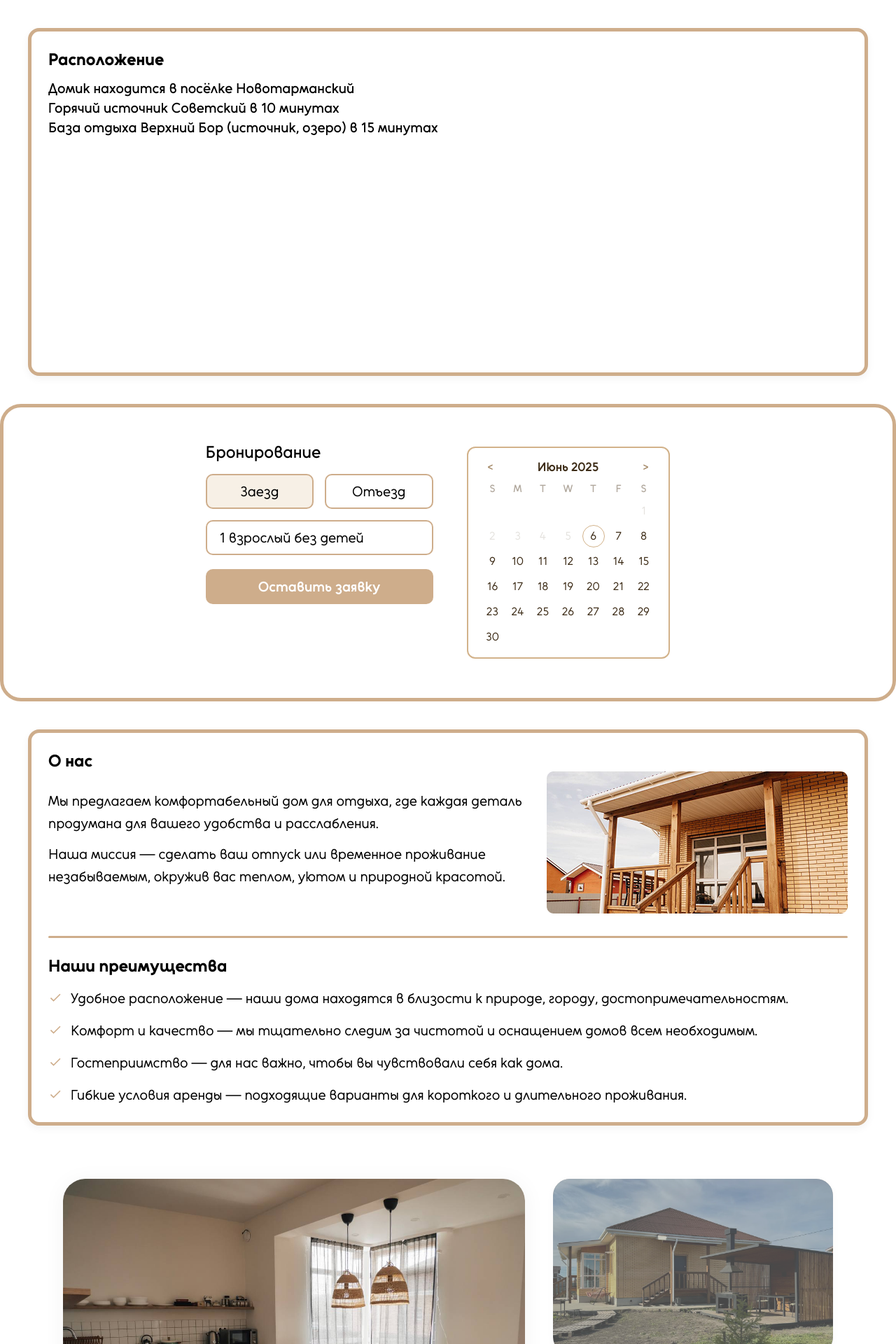
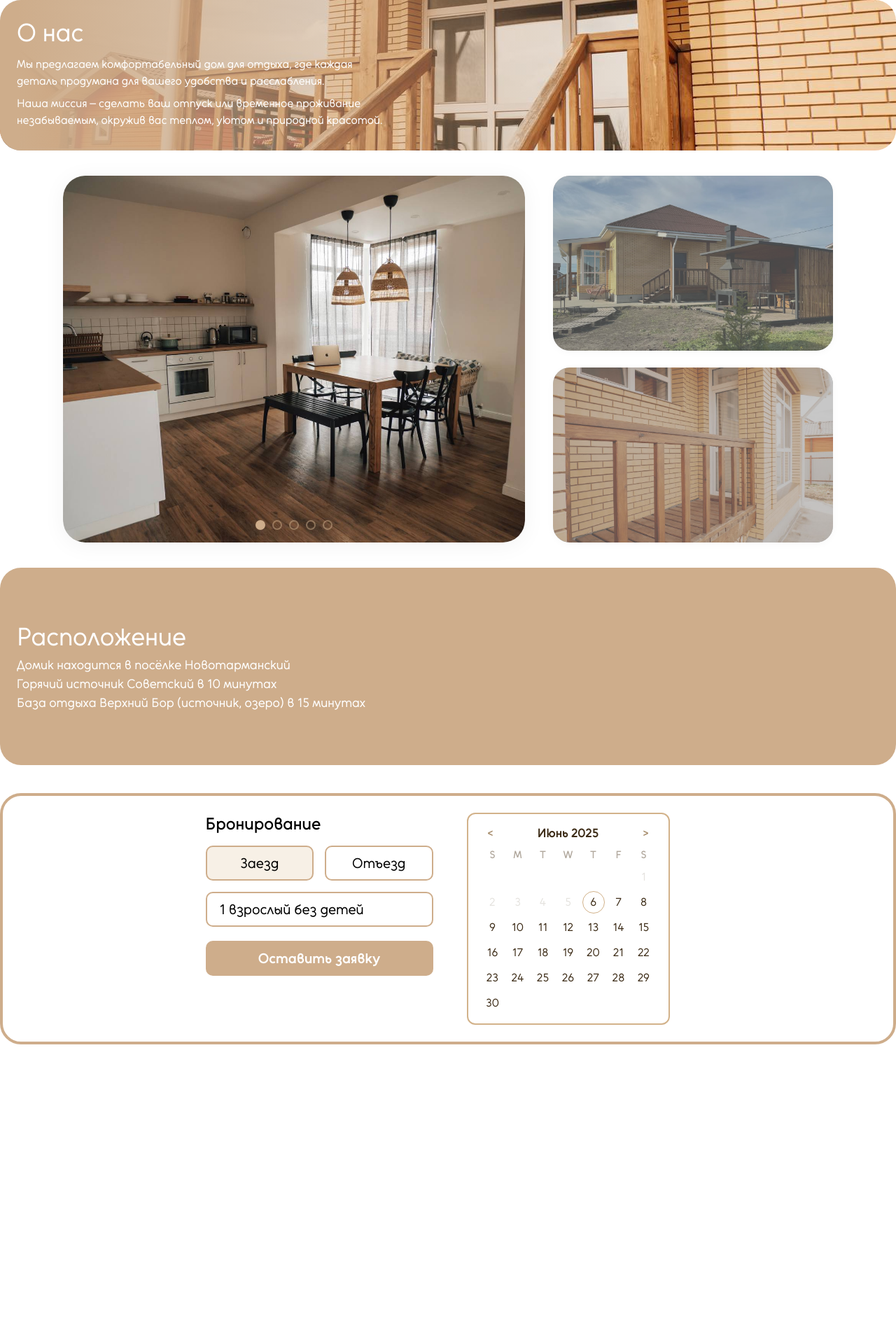
Before and after one commit to dyakovmaksim/novotarmansky, a Nuxt app: page / in a window 1280 px wide. Shown: the top 1920 px of the page at 70% size. After the commit the page ends 1532 px from the top, so only its background shows below. Built offline with nearby package versions, Linux system fonts and the light colour scheme.

Commit message:
components fix

```diff
--- a/components/AboutUs.vue
+++ b/components/AboutUs.vue
@@ -1,237 +1,70 @@
 <template>
-  <div class="about-container">
-    <div class="about-content">
-      <!-- Секция «О нас» -->
-      <h2 class="about-title">О нас</h2>
-      <div class="about-body">
-        <div class="about-text">
-          <p>
-            Мы предлагаем комфортабельный дом для отдыха, где каждая деталь
-            продумана для вашего удобства и расслабления.
-          </p>
-          <p>
-            Наша миссия — сделать ваш отпуск или временное проживание
-            незабываемым, окружив вас теплом, уютом и природной красотой.
-          </p>
-        </div>
-        <div class="about-image-wrapper">
-          <img
-            src="/images/AboutUsPic.png"
-            alt="Дом для отдыха"
-            class="about-image"
-          />
-        </div>
-      </div>
+  <div class="about-component">
+    <!-- Градиентный оверлей поверх фонового изображения -->
+    <div class="gradient-overlay"></div>
 
-      <!-- Разделительная линия -->
-      <div class="advantages-divider"></div>
-
-      <!-- Секция «Наши преимущества» -->
-      <div class="advantages-container">
-        <h2 class="advantages-title">Наши преимущества</h2>
-        <ul class="advantages-list">
-          <li class="advantage-item">
-            <svg
-              class="advantage-icon"
-              width="20"
-              height="20"
-              viewBox="0 0 24 24"
-              fill="none"
-              xmlns="http://www.w3.org/2000/svg"
-            >
-              <path
-                d="M9 16.17L4.83 12L3.41 13.41L9 19L21 7L19.59 5.59L9 16.17Z"
-                fill="currentColor"
-              />
-            </svg>
-            <span
-              >Удобное расположение — наши дома находятся в близости к природе,
-              городу, достопримечательностям.</span
-            >
-          </li>
-          <li class="advantage-item">
-            <svg
-              class="advantage-icon"
-              width="20"
-              height="20"
-              viewBox="0 0 24 24"
-              fill="none"
-              xmlns="http://www.w3.org/2000/svg"
-            >
-              <path
-                d="M9 16.17L4.83 12L3.41 13.41L9 19L21 7L19.59 5.59L9 16.17Z"
-                fill="currentColor"
-              />
-            </svg>
-            <span
-              >Комфорт и качество — мы тщательно следим за чистотой и оснащением
-              домов всем необходимым.</span
-            >
-          </li>
-          <li class="advantage-item">
-            <svg
-              class="advantage-icon"
-              width="20"
-              height="20"
-              viewBox="0 0 24 24"
-              fill="none"
-              xmlns="http://www.w3.org/2000/svg"
-            >
-              <path
-                d="M9 16.17L4.83 12L3.41 13.41L9 19L21 7L19.59 5.59L9 16.17Z"
-                fill="currentColor"
-              />
-            </svg>
-            <span
-              >Гостеприимство — для нас важно, чтобы вы чувствовали себя как
-              дома.</span
-            >
-          </li>
-          <li class="advantage-item">
-            <svg
-              class="advantage-icon"
-              width="20"
-              height="20"
-              viewBox="0 0 24 24"
-              fill="none"
-              xmlns="http://www.w3.org/2000/svg"
-            >
-              <path
-                d="M9 16.17L4.83 12L3.41 13.41L9 19L21 7L19.59 5.59L9 16.17Z"
-                fill="currentColor"
-              />
-            </svg>
-            <span
-              >Гибкие условия аренды — подходящие варианты для короткого и
-              длительного проживания.</span
-            >
-          </li>
-        </ul>
-      </div>
+    <!-- Текст поверх градиента -->
+    <div class="text-container">
+      <h2>О нас</h2>
+      <p>
+        Мы предлагаем комфортабельный дом для отдыха, где каждая<br />
+        деталь продумана для вашего удобства и расслабления.
+      </p>
+      <p>
+        Наша миссия – сделать ваш отпуск или временное проживание<br />
+        незабываемым, окружив вас теплом, уютом и природной красотой.
+      </p>
     </div>
   </div>
 </template>
 
-<script setup>
-// В этом компоненте нет реактивной логики — лишь статический контент
+<script>
+export default {
+  name: "AboutUs",
+};
 </script>
 
 <style scoped>
-.about-container {
-  max-width: 1200px;
-  margin: 40px auto;
-  padding: 24px;
-  border: 5px solid var(--primary);
-  border-radius: 16px;
-  background-color: #ffffff;
-  box-shadow: 0 4px 12px rgba(0, 0, 0, 0.05);
-  box-sizing: border-box;
+.about-component {
+  position: relative;
+  width: 100%;
+  height: 215px; /* Подберите по макету */
+  border-radius: 30px;
+  overflow: hidden;
+
+  /* Фоновое изображение из public/images/about-bg.jpg */
+  background-image: url("/public/images/AboutUsPic.png");
+  background-size: cover;
+  background-position: center;
 }
 
-/* Секция «О нас» */
-.about-content {
-  display: flex;
-  flex-direction: column;
+.gradient-overlay {
+  position: absolute;
+  inset: 0; /* top/right/bottom/left = 0 */
+  /* Градиент от #bea47a (85% opacity) к прозрачному вправо */
+  background: linear-gradient(
+    to right,
+    var(--primary) 2%,
+    rgba(190, 164, 122, 0) 75%
+  );
 }
 
-.about-title {
-  font-size: 24px;
-  color: black;
+.text-container {
+  position: relative;
+  z-index: 1; /* Поверх градиента */
+  padding: 24px;
+  color: #fff;
 }
 
-.about-body {
-  display: flex;
-  align-items: center;
-  gap: 24px;
+.text-container h2 {
+  margin: 0 0 10px;
+  font-size: 36px;
+  font-weight: 400;
 }
 
-.about-text {
-  flex: 1;
-  font-size: 20px;
-  color: black;
-  line-height: 1.6;
-}
-
-.about-text p {
-  margin: 0 0 12px 0;
-}
-
-.about-image-wrapper {
-  flex: 0 0 430px;
-  display: flex;
-  justify-content: center;
-  align-items: center;
-}
-
-.about-image {
-  max-width: 100%;
-  height: auto;
-  border-radius: 8px;
-  object-fit: cover;
-}
-
-/* Разделительная линия перед «Наши преимущества» */
-.advantages-divider {
-  margin: 32px 0 24px 0;
-  border-top: 3px solid var(--primary);
-  border-radius: 100px;
-  width: 100%;
-}
-
-/* Секция «Наши преимущества» */
-.advantages-container {
-  display: flex;
-  flex-direction: column;
-}
-
-.advantages-title {
-  margin: 0 0 16px 0;
-  font-size: 24px;
-  color: black;
-}
-
-.advantages-list {
-  list-style: none;
-  padding: 0;
-  margin: 0;
-}
-
-.advantage-item {
-  display: flex;
-  align-items: flex-start;
-  gap: 12px;
-  margin-bottom: 16px;
-  font-size: 20px;
-  color: black;
+.text-container p {
+  margin: 8px 0;
   line-height: 1.5;
-}
-
-.advantage-item:last-child {
-  margin-bottom: 0;
-}
-
-/* Иконка галочки */
-.advantage-icon {
-  flex-shrink: 0;
-  margin-top: 4px; /* чуть опустим иконку, чтобы выровнять текст по высоте */
-  color: var(--primary);
-}
-
-/* Адаптивность */
-@media (max-width: 768px) {
-  .about-body {
-    flex-direction: column;
-    align-items: center;
-  }
-
-  .about-image-wrapper {
-    width: 100%;
-    flex: none;
-    margin-top: 16px;
-  }
-
-  .advantage-item {
-    font-size: 16px;
-  }
+  font-size: 16px;
 }
 </style>
--- a/components/LocationSection.vue
+++ b/components/LocationSection.vue
@@ -1,83 +1,70 @@
 <template>
-  <div class="location-container">
-    <h2 class="location-title">Расположение</h2>
+  <div class="location-component">
     <div class="location-text">
-      <p>Домик находится в посёлке Новотарманский</p>
-      <p>Горячий источник Советский в 10 минутах</p>
-      <p>База отдыха Верхний Бор (источник, озеро) в 15 минутах</p>
+      <h2>Расположение</h2>
+      <p>
+        Домик находится в посёлке Новотарманский<br />
+        Горячий источник Советский в 10 минутах<br />
+        База отдыха Верхний Бор (источник, озеро) в 15 минутах
+      </p>
     </div>
-
-    <div ref="mapContainer" class="map-wrapper"></div>
+    <div ref="mapContainer" class="map-container"></div>
   </div>
 </template>
 
-<script setup lang="ts">
-import { ref, onMounted } from "vue";
-
-const mapContainer = ref<HTMLDivElement | null>(null);
-
-onMounted(() => {
-  if (!mapContainer.value) return;
-
-  const ymapsScript = document.createElement("script");
-  ymapsScript.type = "text/javascript";
-  ymapsScript.charset = "utf-8";
-  ymapsScript.async = true;
-  ymapsScript.src =
-    "https://api-maps.yandex.ru/services/constructor/1.0/js/?" +
-    "um=constructor%3A6b6abf998c508a3928ec2bde98c8011f402be7e5a6b1f8cdfeede9111f737bc6" +
-    "&width=100%25" +
-    "&height=284" +
-    "&lang=ru_RU" +
-    "&scroll=true";
-
-  mapContainer.value.appendChild(ymapsScript);
-});
+<script>
+export default {
+  name: "LocationMap",
+  mounted() {
+    const script = document.createElement("script");
+    script.src =
+      "https://api-maps.yandex.ru/services/constructor/1.0/js/?um=constructor%3A6b6abf998c508a3928ec2bde98c8011f402be7e5a6b1f8cdfeede9111f737bc6&width=900&height=250&lang=ru_RU&scroll=true";
+    script.async = true;
+    this.$refs.mapContainer.appendChild(script);
+  },
+};
 </script>
 
 <style scoped>
-.location-container {
-  max-width: 1200px;
-  padding: 24px;
-  margin: 40px auto;
-  border: 5px solid var(--primary);
-  border-radius: 16px;
-  background-color: #ffffff;
-  box-shadow: 0 4px 12px rgba(0, 0, 0, 0.05);
-  font-family: Arial, sans-serif;
-  box-sizing: border-box;
+.location-component {
   display: flex;
-  flex-direction: column;
-}
-
-.location-title {
-  margin: 0 0 12px 0;
-  font-size: 24px;
-  color: black;
+  align-items: center;
+  background-color: var(--primary);
+  border-radius: 30px;
+  padding: 16px 16px 16px 24px;
+  margin-bottom: 40px;
 }
 
 .location-text {
-  font-size: 20px;
-  color: black;
-  line-height: 1.4;
-  margin: 0 0 12px 0;
-  font-weight: 500;
+  flex: 1;
+  color: #fff;
+  max-width: 520px;
+}
+
+.location-text h2 {
+  font-size: 36px;
+  font-weight: 400;
+  margin-bottom: 4px;
 }
 
 .location-text p {
-  margin: 0px 0;
+  margin: 0;
+  line-height: 1.5;
+  font-size: 18px;
 }
 
-.map-wrapper {
-  margin-top: 16px;
+.map-container {
+  flex: 1;
+  max-width: 900px;
   width: 100%;
-  height: 284px;
-  position: relative;
+  height: 250px;
+  border-radius: 30px;
+  overflow: hidden;
 }
 
-.map-wrapper iframe {
-  width: 100% !important;
-  height: 100% !important;
-  border: none !important;
+.map-container iframe {
+  width: 100%;
+  height: 100%;
+  border: none;
 }
 </style>
--- a/components/layouts/NavBar.vue
+++ b/components/layouts/NavBar.vue
@@ -22,14 +22,14 @@
     display: flex;
     align-items: center;
     justify-content: space-between;
-    padding: 22px 48px 18px 48px;
+    padding: 18px 0px 18px 0px;
     width: 1200px;
     margin: 0 auto;
 
     &__logo {
       color: #fff;
       font-weight: 600;
-      font-size: 36px;
+      font-size: 24px;
       letter-spacing: 0.5px;
     }
 
@@ -40,7 +40,7 @@
 
       li a {
         color: #fff;
-        font-size: 24px;
+        font-size: 16px;
         text-decoration: none;
         font-weight: 500;
         transition: opacity 0.2s;
--- a/components/sections/BookingSection.vue
+++ b/components/sections/BookingSection.vue
@@ -110,11 +110,12 @@ function submit() {
 
 <style lang="scss" scoped>
 .booking-section {
-  border: 5px solid var(--primary);
+  border: 4px solid var(--primary);
   border-radius: 30px;
-  padding: 48px;
+  padding: 24px;
   display: flex;
   justify-content: center;
+  margin-bottom: 40px;
 
   &__content {
     display: flex;
@@ -236,6 +237,5 @@ function submit() {
 
 .booking-calendar {
   min-width: 320px;
-  padding: 8px 0;
 }
 </style>
--- a/pages/index.vue
+++ b/pages/index.vue
@@ -1,9 +1,9 @@
 <template>
   <NuxtLayout name="page-layout">
+    <AboutUs />
+    <CarouselSection />
     <LocationSection />
     <BookingSection />
-    <AboutUs />
-    <CarouselSection />
   </NuxtLayout>
 </template>
 
```
Also changed, not shown: components/layouts/Footer.vue (+6 -6 lines), components/layouts/HeroSection.vue (+5 -5 lines), public/images/AboutUsPic.png.
